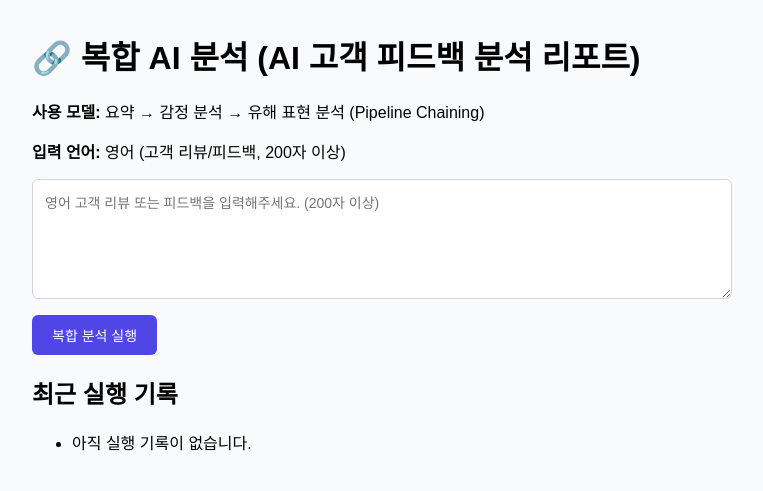
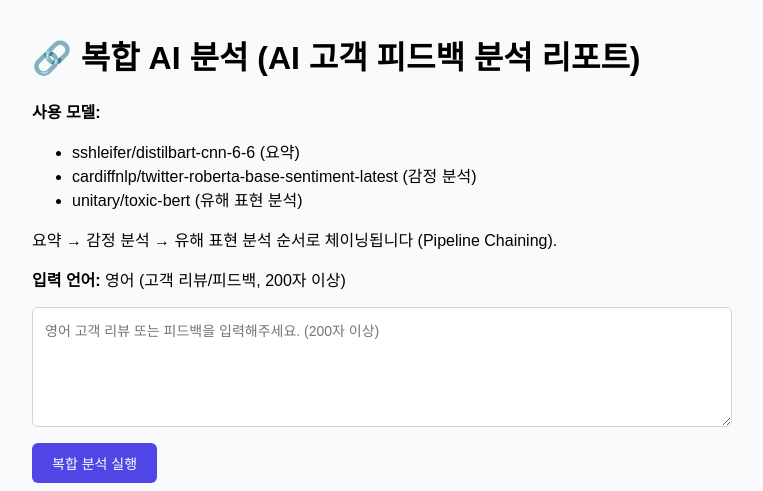
Before and after one commit to Pirogramming-25/Lee-juheon, a Django app: page /combo/ in a window 1280 px wide. Shown: the part 64-555 px from the top of the page, without its empty margins (258-1021 px from the left). Run offline with Django 5.2, Linux system fonts and the light colour scheme; the visitor is signed in with stand-in values (Sample User, id 1); data that the repository does not hold is empty.

Commit message:
fix: 중복 코드 정리, README 백틱/라이선스 수정, combo 페이지 모델 명시

```diff
--- a/Django_GPT/config/settings.py
+++ b/Django_GPT/config/settings.py
@@ -126,7 +126,6 @@ STATICFILES_DIRS = [BASE_DIR / "my_gpt" / "static"]
 
 DEFAULT_AUTO_FIELD = 'django.db.models.BigAutoField'
 
-DEFAULT_AUTO_FIELD = 'django.db.models.BigAutoField'
 
 LOGIN_REDIRECT_URL = "/sentiment/"
 LOGOUT_REDIRECT_URL = "/sentiment/"
--- a/Django_GPT/my_gpt/templates/my_gpt/combo.html
+++ b/Django_GPT/my_gpt/templates/my_gpt/combo.html
@@ -6,7 +6,13 @@
 {% block content %}
 <h1>🔗 복합 AI 분석 (AI 고객 피드백 분석 리포트)</h1>
 
-<p><strong>사용 모델:</strong> 요약 → 감정 분석 → 유해 표현 분석 (Pipeline Chaining)</p>
+<p><strong>사용 모델:</strong></p>
+<ul>
+    <li>sshleifer/distilbart-cnn-6-6 (요약)</li>
+    <li>cardiffnlp/twitter-roberta-base-sentiment-latest (감정 분석)</li>
+    <li>unitary/toxic-bert (유해 표현 분석)</li>
+</ul>
+<p>요약 → 감정 분석 → 유해 표현 분석 순서로 체이닝됩니다 (Pipeline Chaining).</p>
 <p><strong>입력 언어:</strong> 영어 (고객 리뷰/피드백, 200자 이상)</p>
 
 <textarea id="combo-input" maxlength="5000" placeholder="영어 고객 리뷰 또는 피드백을 입력해주세요. (200자 이상)"></textarea>
--- a/Django_GPT/my_gpt/views.py
+++ b/Django_GPT/my_gpt/views.py
@@ -18,8 +18,6 @@ SENTIMENT_MODEL_ID = "cardiffnlp/twitter-roberta-base-sentiment-latest"
 SUMMARIZE_MODEL_ID = "sshleifer/distilbart-cnn-6-6"
 MODERATE_MODEL_ID = "unitary/toxic-bert"
 
-
-SENTIMENT_MODEL_ID = "cardiffnlp/twitter-roberta-base-sentiment-latest"
 
 
 def sentiment_page(request):
```
Also changed, not shown: Django_GPT/README.md.
